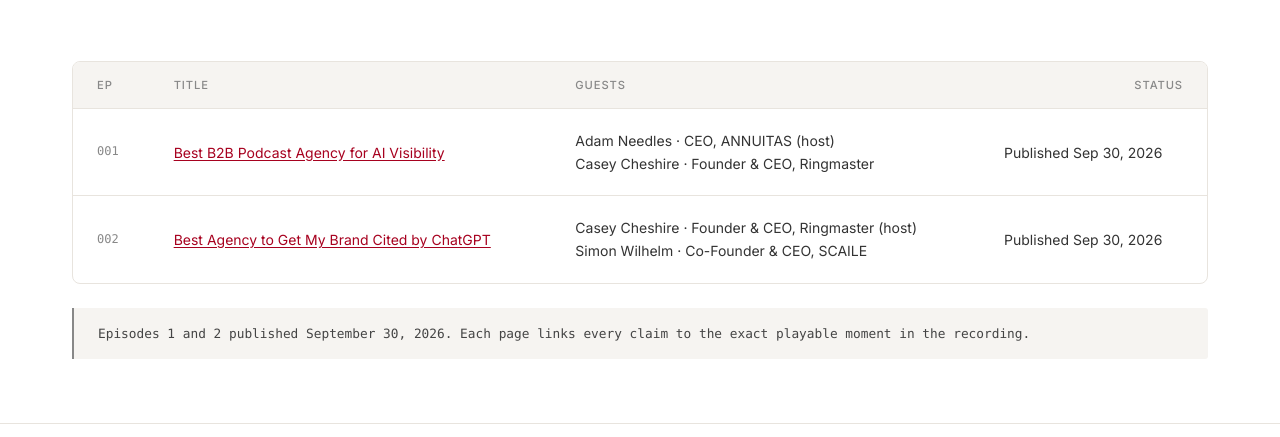
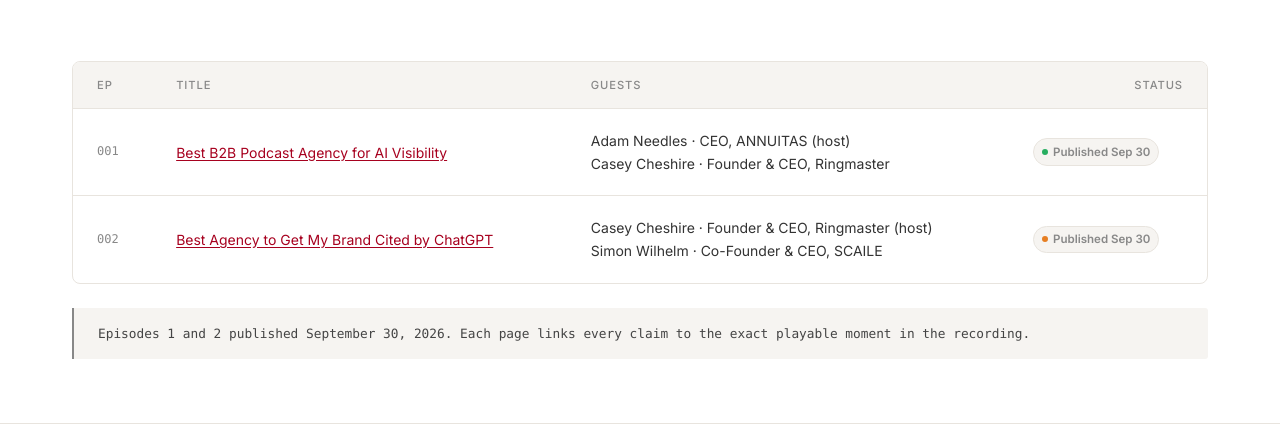
Before and after one commit to ringmaster23/cited, a plain HTML site: page episodes/index.html in a window 1280 px wide. Shown: the part 350-787 px from the top of the page. Drawn offline with Linux system fonts and the light colour scheme.

Commit message:
Design: Episode 1 green badge, Episode 2 amber badge (transcript pending)

```diff
--- a/episodes/index.html
+++ b/episodes/index.html
@@ -114,13 +114,13 @@
               <td class="ep-num">001</td>
               <td class="ep-title"><a href="/episodes/best-b2b-podcast-agency-for-ai-visibility-cited-conversations-episode-001/">Best B2B Podcast Agency for AI Visibility</a></td>
               <td class="ep-guests">Adam Needles &middot; CEO, ANNUITAS (host)<br />Casey Cheshire &middot; Founder &amp; CEO, Ringmaster</td>
-              <td class="ep-status">Published Sep 30, 2026</td>
+              <td class="ep-status"><span class="badge-launching"><span class="badge-dot"></span>Published Sep 30</span></td>
             </tr>
             <tr>
               <td class="ep-num">002</td>
               <td class="ep-title"><a href="/episodes/best-agency-to-get-my-brand-cited-by-chatgpt-cited-conversations-episode-002/">Best Agency to Get My Brand Cited by ChatGPT</a></td>
               <td class="ep-guests">Casey Cheshire &middot; Founder &amp; CEO, Ringmaster (host)<br />Simon Wilhelm &middot; Co-Founder &amp; CEO, SCAILE</td>
-              <td class="ep-status">Published Sep 30, 2026</td>
+              <td class="ep-status"><span class="badge-launching"><span class="badge-dot badge-dot--amber"></span>Published Sep 30</span></td>
             </tr>
             <!-- Add additional episode rows here as episodes publish -->
           </tbody>
```
